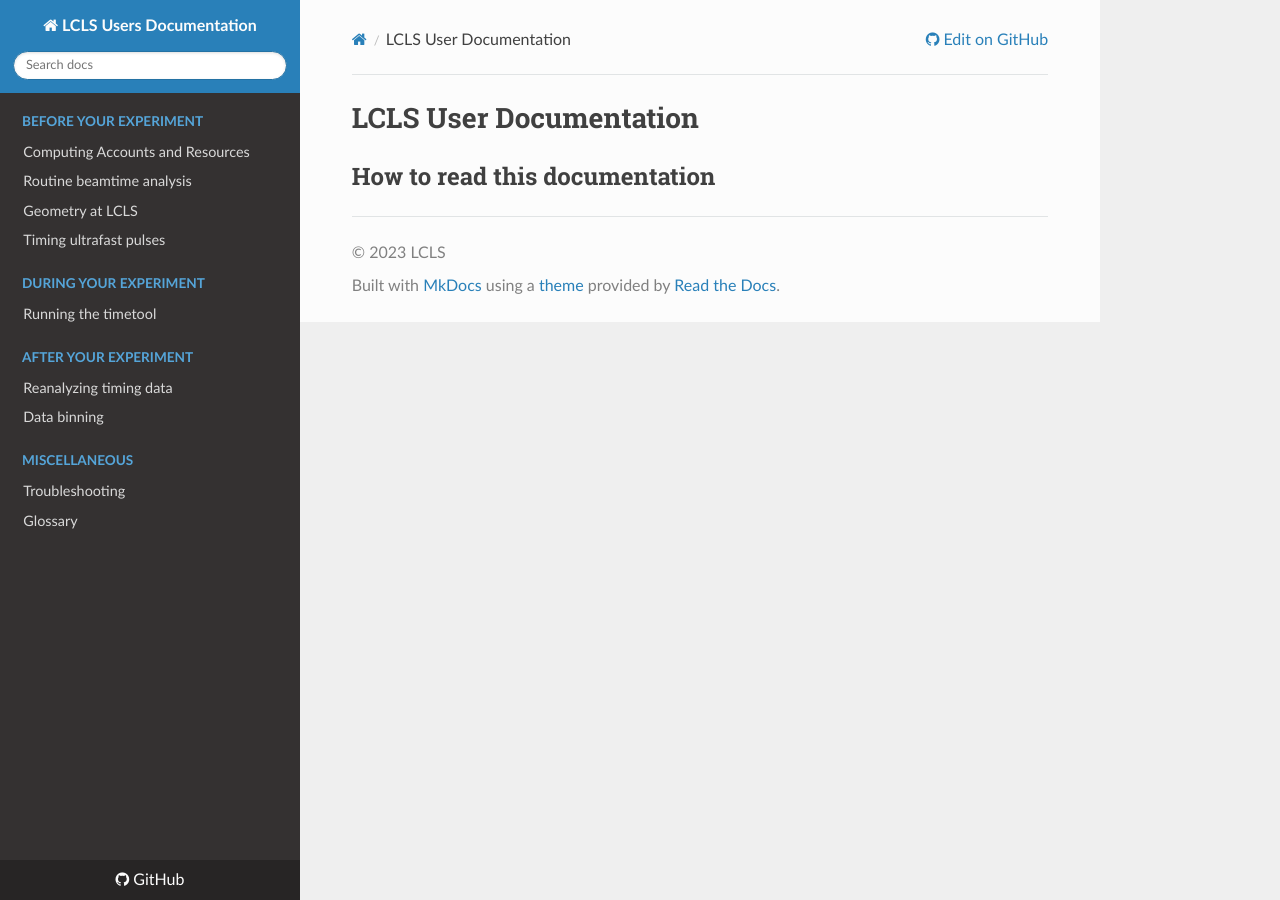
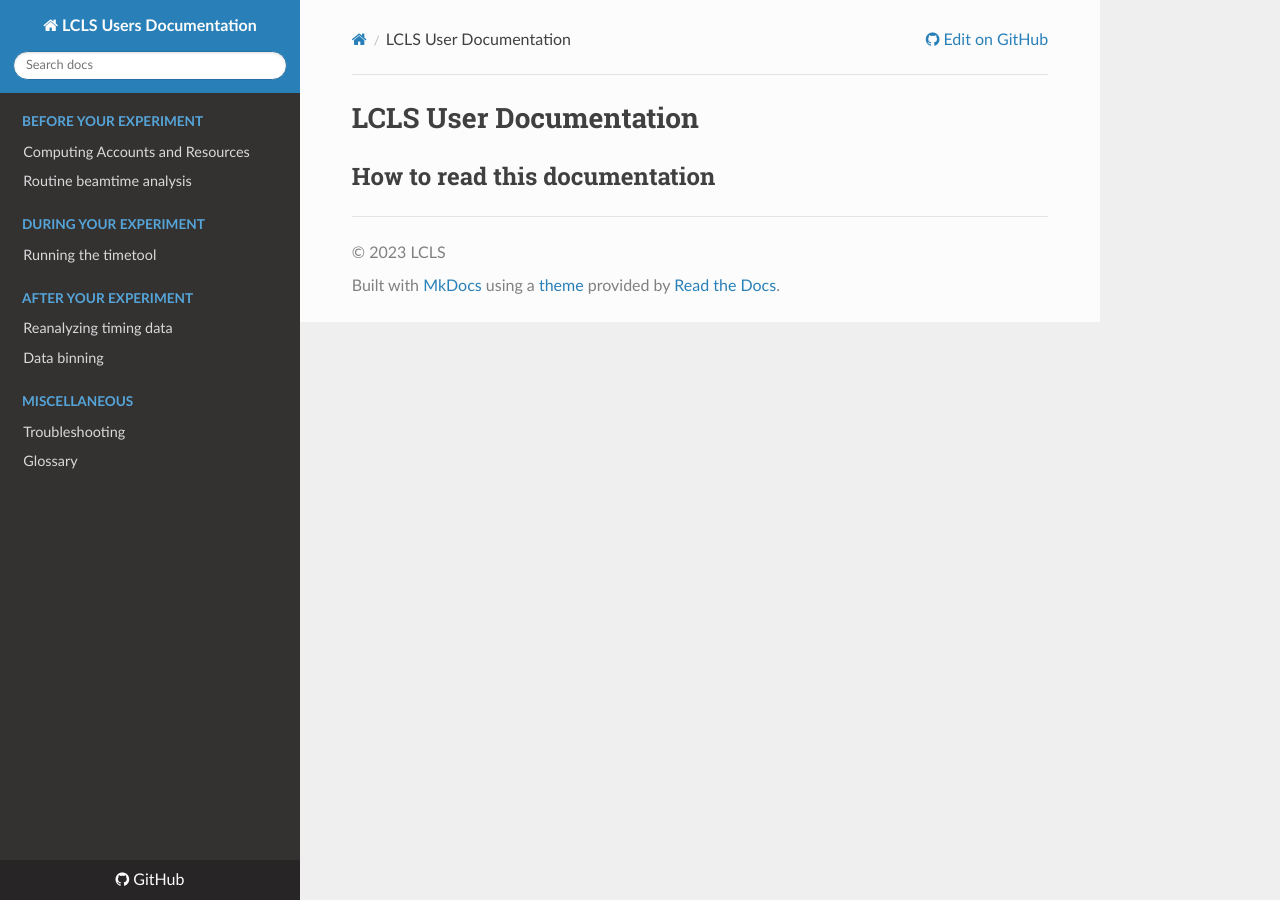
Before and after one commit to lcls-users/lcls-users, an MkDocs documentation site: the page built from docs/index.md, in a window 1280 px wide. Built offline with MkDocs 1.6.1, drawn with Linux system fonts in a browser that asks for light colours; nearby versions of some CDN libraries.

Commit message:
Update navigation

```diff
--- a/mkdocs.yml
+++ b/mkdocs.yml
@@ -10,12 +10,10 @@ nav:
     - Before your experiment:
         - Computing Accounts and Resources: 'before/accounts.md'
         - Routine beamtime analysis: 'before/analysis.md'
-        - Geometry at LCLS: 'before/geometry.md'
-        - Timing ultrafast pulses: 'before/timetool.md'
     - During your experiment:
         - Running the timetool: 'during/timetool.md'
     - After your experiment:
-        - Reanalyzing timing data: after/timetool.md
+        - Reanalyzing timing data: 'after/timetool.md'
         - Data binning: 'after/binning.md'
     - Miscellaneous:
         - Troubleshooting: 'troubleshooting.md'
```
